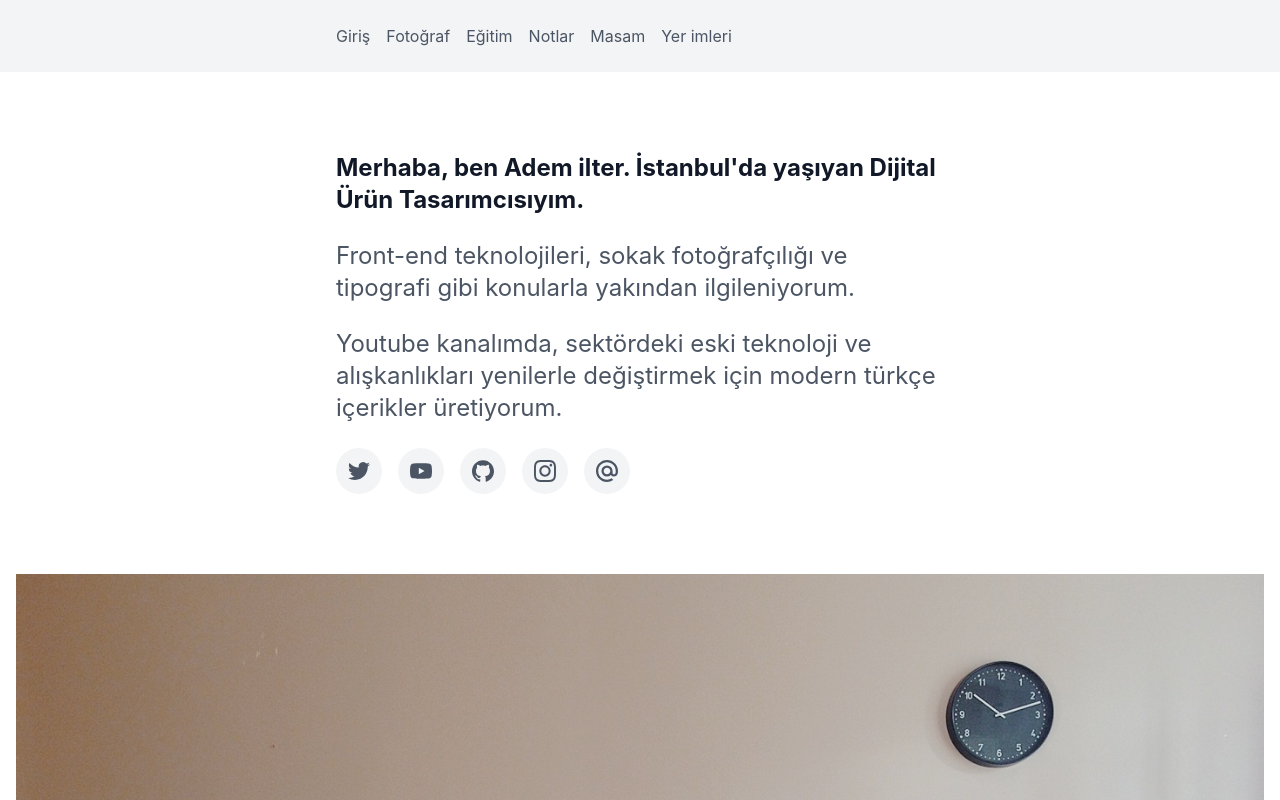
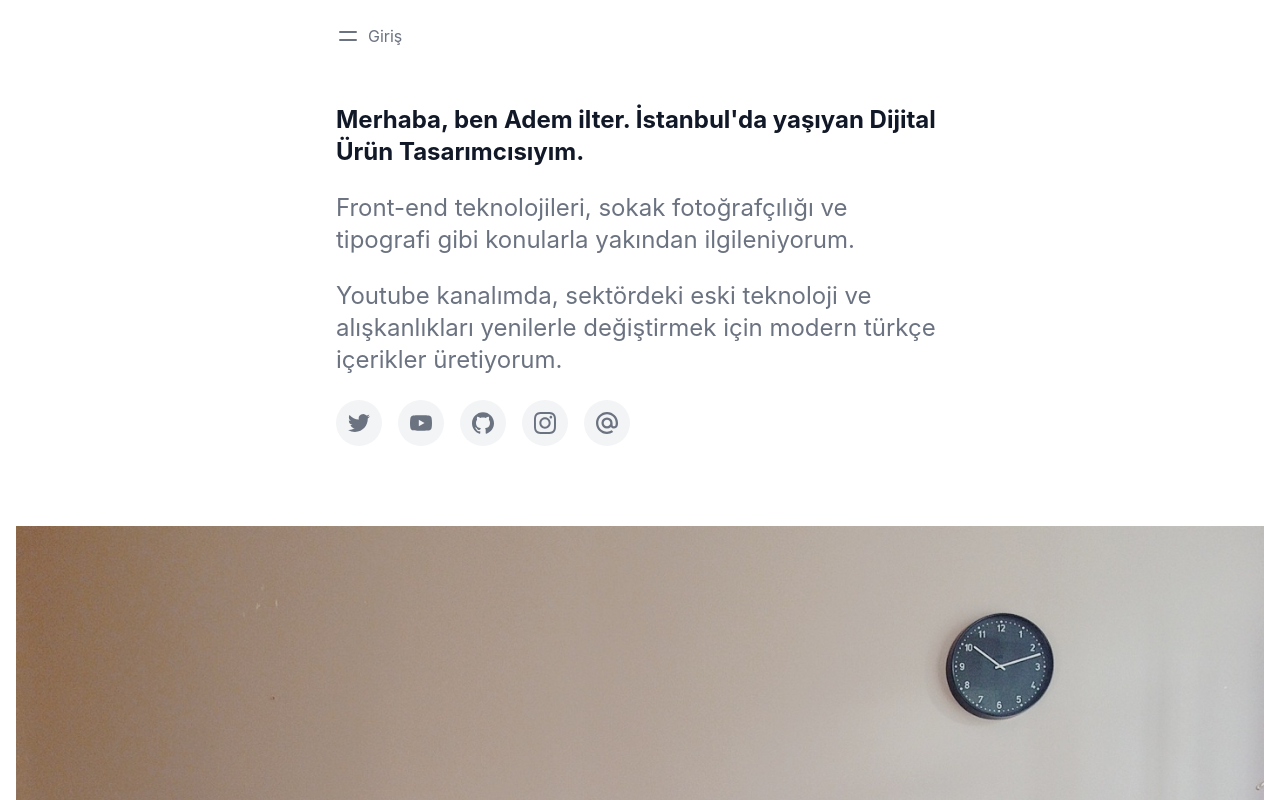
Before and after one commit to ademilter/homepage, a Next.js app: page / in a window 1280 px wide. Shown: the top 800 px of the page. Built offline with nearby package versions, Linux system fonts and the light colour scheme; a web font is replaced by a local one; what @tailwindcss/typography would draw is missing.

Commit message:
fix: navigation

```diff
--- a/components/footer.js
+++ b/components/footer.js
@@ -10,7 +10,7 @@ function Footer() {
           <A href="https://github.com/ademilter/homepage" blank>
             Github üzerinden
           </A>{' '}
-          ulaşabilirsiniz ❤️
+          ulaşabilirsiniz.
         </p>
       </div>
     </footer>
--- a/components/header.js
+++ b/components/header.js
@@ -1,43 +1,73 @@
 import Link from 'next/link'
 import { useRouter } from 'next/router'
-import React from 'react'
+import { useState, useEffect } from 'react'
 
-const MENU = [
-  { name: 'Giriş', url: '/' },
-  { name: 'Fotoğraf', url: '/photos' },
-  { name: 'Eğitim', url: '/videos' },
-  { name: 'Notlar', url: '/notes' },
-  { name: 'Masam', url: '/desk' },
-  { name: 'Yer imleri', url: '/bookmarks' }
+const MENU = {
+  '/': 'Giriş',
+  '/photos': 'Fotoğraf',
+  '/videos': 'Eğitim',
+  '/notes': 'Notlar',
+  '/desk': 'Masam',
+  '/bookmarks': 'Yer imleri'
   // { name: 'Hakkımda', url: '/about' },
   // { name: 'S.S.S.', url: '/faq' },
   // { name: 'Alıntılar', url: '/quotes' },
-]
-
-function NavLink({ url, name }) {
-  const router = useRouter()
-  const activePage = url === router.pathname
-
-  return (
-    <Link href={url}>
-      <a>{name}</a>
-    </Link>
-  )
 }
 
 function Header() {
+  const [showNav, showNavSet] = useState(false)
+  const router = useRouter()
+  const splitPath = router.pathname.split('/')
+  const pathname = splitPath.length > 2 ? `/${splitPath[1]}` : router.pathname
+  const activePage = MENU[pathname]
+
+  useEffect(() => {
+    showNavSet(false)
+  }, [router.pathname])
+
   return (
-    <header className="py-6 bg-gray-100">
+    <header className="pt-6">
       <div className="c-small">
+        {showNav ? (
           <nav
             className="
             flex flex-col space-y-2
             md:space-y-0 md:space-x-4 md:flex-row"
           >
-          {MENU.map((item) => (
-            <NavLink key={item.url} {...item} />
-          ))}
+            {Object.keys(MENU).map((url) => {
+              return (
+                <Link key={url} href={url}>
+                  <a>{MENU[url]}</a>
+                </Link>
+              )
+            })}
           </nav>
+        ) : (
+          <button
+            type="button"
+            className="flex"
+            onClick={() => {
+              showNavSet(true)
+            }}
+          >
+            <svg
+              xmlns="http://www.w3.org/2000/svg"
+              fill="none"
+              width={24}
+              height={24}
+              viewBox="0 0 24 24"
+              stroke="currentColor"
+            >
+              <path
+                strokeLinecap="round"
+                strokeLinejoin="round"
+                strokeWidth={2}
+                d="M4 8h16M4 16h16"
+              />
+            </svg>
+            <span className="ml-2">{activePage}</span>
+          </button>
+        )}
       </div>
     </header>
   )
--- a/pages/_app.js
+++ b/pages/_app.js
@@ -12,7 +12,7 @@ export default function MyApp({ Component, pageProps }) {
       </Head>
 
       <Header />
-      <main className="py-20">
+      <main className="py-14">
         <Component {...pageProps} />
       </main>
       <Footer />
--- a/pages/_document.js
+++ b/pages/_document.js
@@ -10,7 +10,7 @@ export default class MyDocument extends NextDocument {
     return (
       <Html
         lang={SiteConfig.lang}
-        className="bg-white text-gray-600 antialiased js-focus-visible"
+        className="bg-white text-gray-500 antialiased js-focus-visible"
       >
         <Head>
           <link
```
Lines whose indentation alone changed are shown as unchanged.
